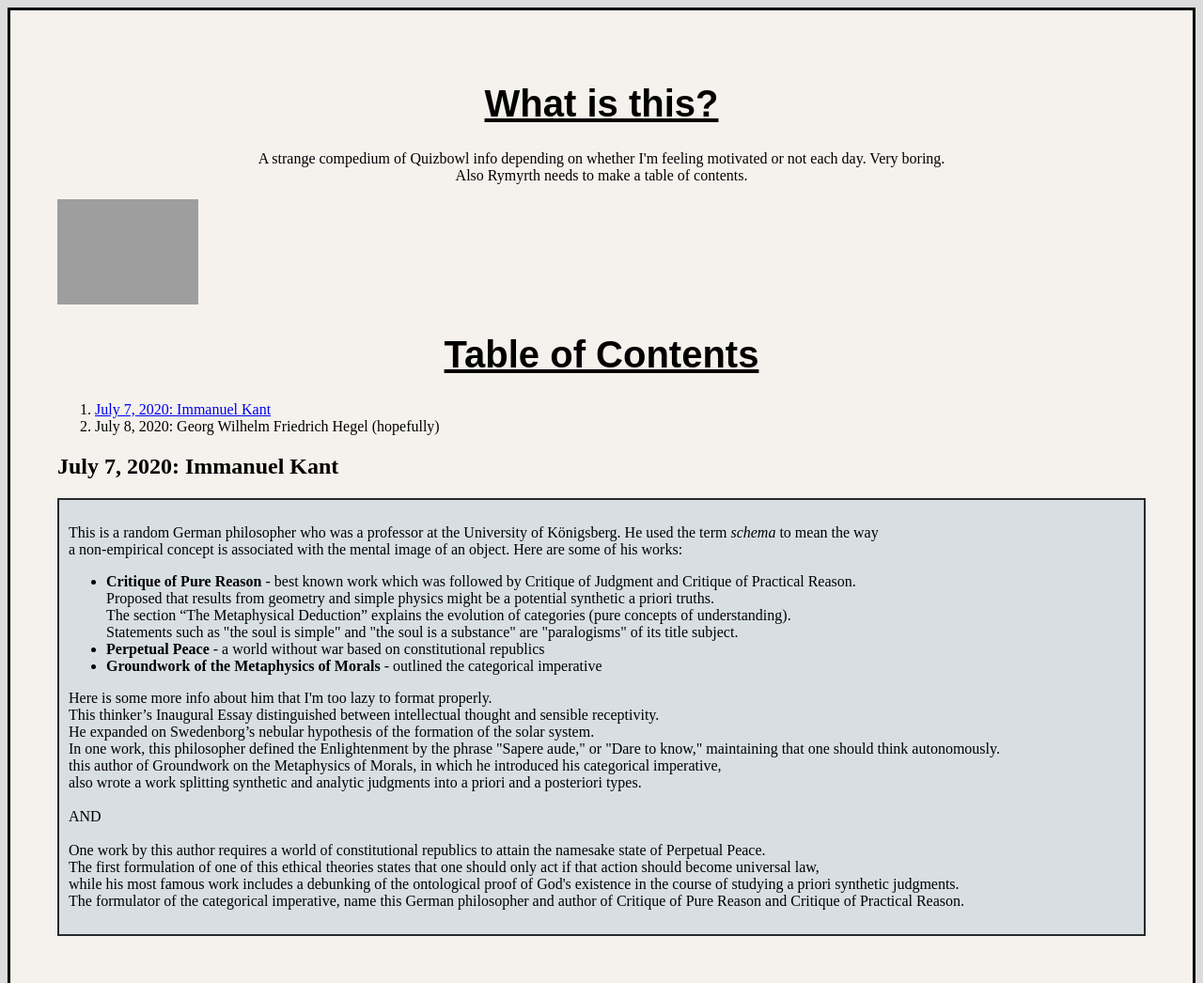
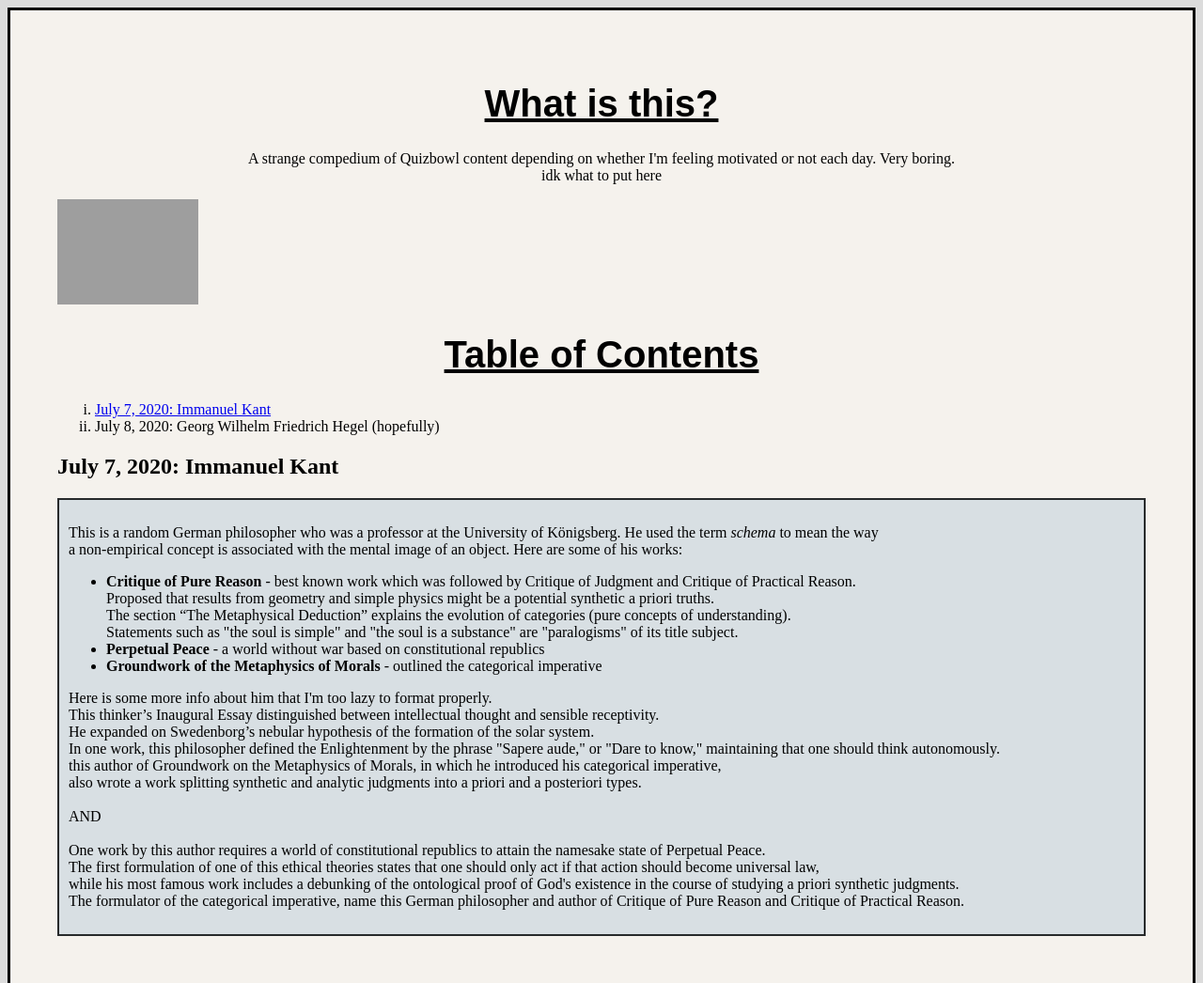
Before and after one commit to rymyrth/rymyrth.github.io, a plain HTML site: page index.html in a window 1280 px wide. Shown: the top 1046 px of the page at 94% size. Drawn offline with Linux system fonts and the light colour scheme; grey boxes are pictures that could not be loaded.

Commit message:
Update index.html

```diff
--- a/index.html
+++ b/index.html
@@ -16,19 +16,19 @@
       }
     #intro {text-align: center;
       }
-    #Toc {list-style-type: upper-roman;
-          opacity:70%;
+    #Toc {opacity:0.8;
+          text-align: center;
       }
     </style>
   </head>
   <body>
     <div style = "background-color: #f5f2ed; padding: 50px; border:solid; border-width:3px; border-color:##18191a">
     <h1> What is this? </h1>
-    <p id="intro"> A strange compedium of Quizbowl info depending on whether I'm feeling motivated or not each day. Very boring.<br>
-      Also Rymyrth needs to make a table of contents.</p>
+    <p id="intro"> A strange compedium of Quizbowl content depending on whether I'm feeling motivated or not each day. Very boring.<br>
+      idk what to put here </p>
     <img src="https://storage.needpix.com/rsynced_images/wolf-3960938_1280.jpg" width="150" />
       <h1> Table of Contents </h1>
-      <ol id="ToC">
+      <ol id="ToC" type="i">
         <li><a href="#Kant">July 7, 2020: Immanuel Kant</a></li>
         <li>July 8, 2020: Georg Wilhelm Friedrich Hegel (hopefully)</li>
       </ol>
```
